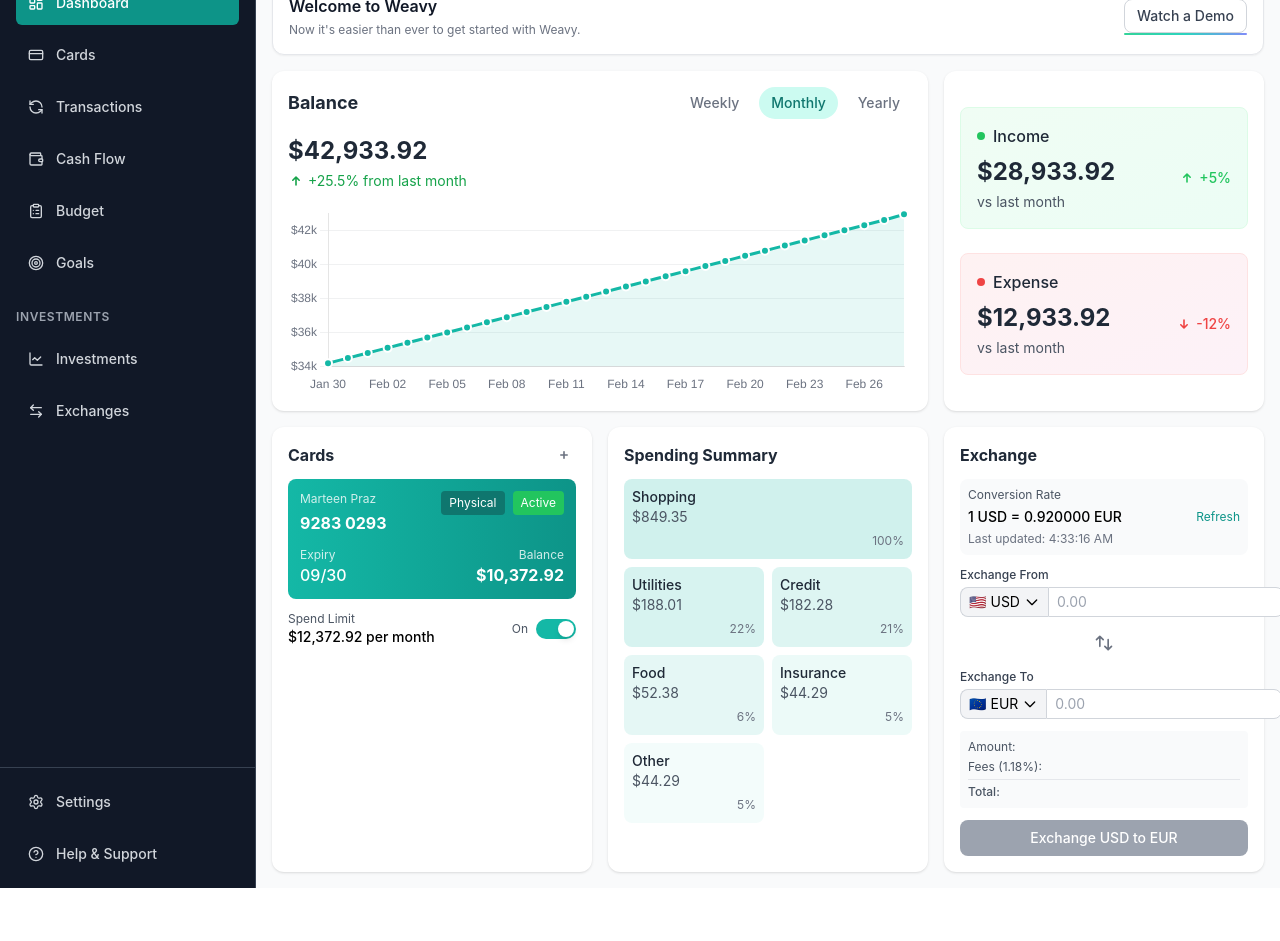
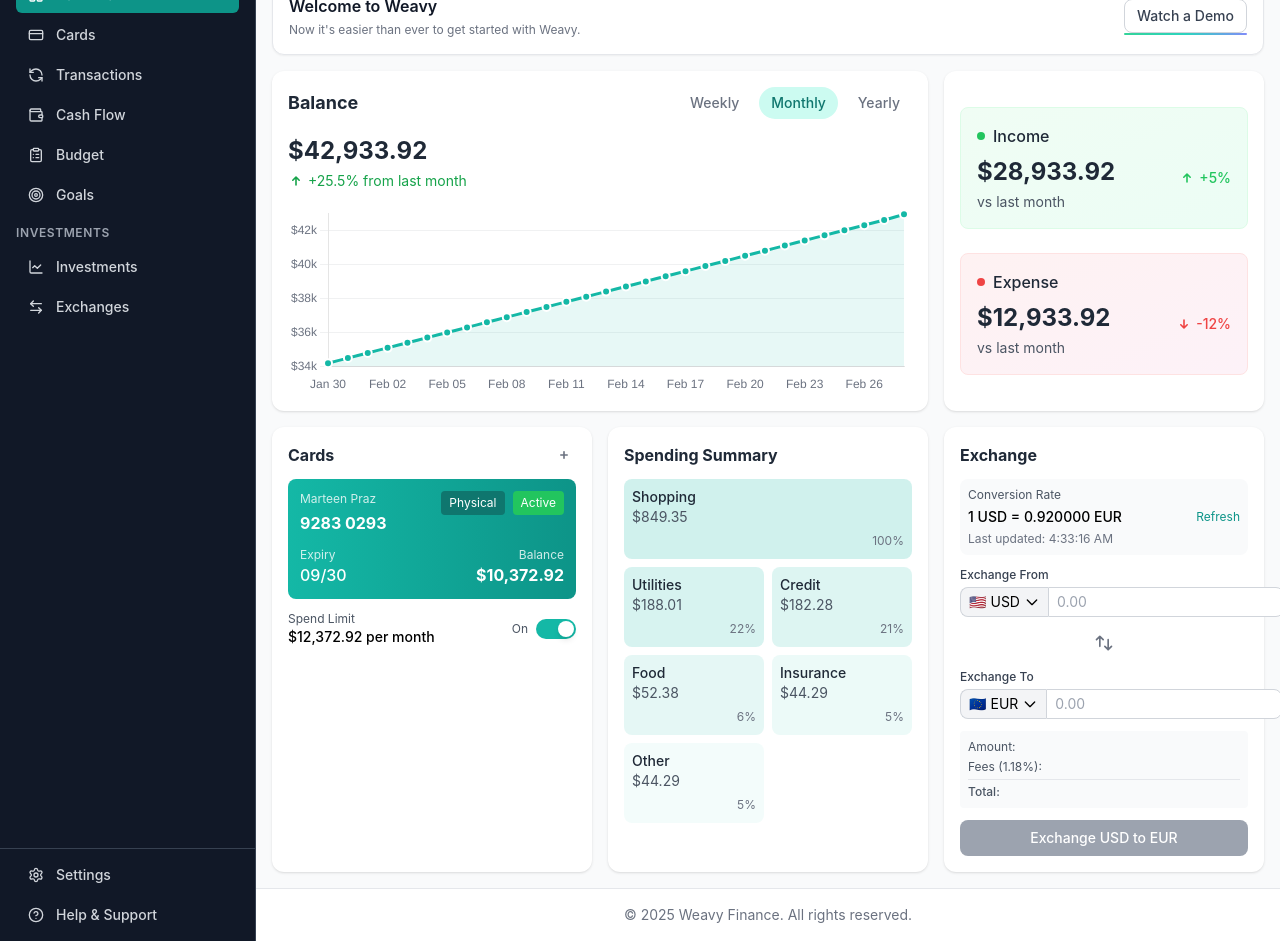
Before and after one commit to connorflynn4/WeavyFinance, a Next.js app: page / in a window 1280 px wide. Shown: the part 120-1061 px from the top of the page. Before the commit the page ends 1008 px from the top, so only its background shows below. Built offline with nearby package versions, Linux system fonts and the light colour scheme.

Commit message:
menu tweaks + add footer

```diff
--- a/src/App.tsx
+++ b/src/App.tsx
@@ -90,6 +90,15 @@
 
           {activeView === 'goals' && <GoalsPage />}
         </main>
+
+        {/* Footer */}
+        <footer className="bg-white border-t border-gray-200 mt-auto">
+          <div className="max-w-7xl mx-auto px-4 sm:px-6 lg:px-8 py-4">
+            <p className="text-gray-500 text-sm text-center">
+              © 2025 Weavy Finance. All rights reserved.
+            </p>
+          </div>
+        </footer>
       </div>
     </div>
   );
--- a/src/components/Sidebar.tsx
+++ b/src/components/Sidebar.tsx
@@ -64,13 +64,13 @@
         {/* Navigation Menu */}
         <nav className="flex-1 px-3 lg:px-4 py-2 lg:py-4 min-h-0">
           {/* Main Menu */}
-          <div className="mb-3 lg:mb-6">
-            <h3 className="text-gray-400 text-xs font-semibold uppercase tracking-wider mb-2 lg:mb-3">Main Menu</h3>
-            <ul className="space-y-1 lg:space-y-2">
+          <div className="mb-3">
+            <h3 className="text-gray-400 text-xs font-semibold uppercase tracking-wider mb-2">Main Menu</h3>
+            <ul className="space-y-1">
               <li>
                 <button
                   onClick={() => handleNavClick('dashboard')}
-                  className={`w-full flex items-center px-2 lg:px-3 py-2 lg:py-3 rounded-md text-sm font-medium transition-colors duration-200 ${
+                  className={`w-full flex items-center px-2 lg:px-3 py-2 rounded-md text-sm font-medium transition-colors duration-200 ${
                     activeView === 'dashboard'
                       ? 'bg-teal-600 text-white'
                       : 'text-gray-300 hover:bg-gray-800 hover:text-white'
@@ -83,7 +83,7 @@
               <li>
                 <button
                   onClick={() => handleNavClick('cards')}
-                  className={`w-full flex items-center px-2 lg:px-3 py-2 lg:py-3 rounded-md text-sm font-medium transition-colors duration-200 ${
+                  className={`w-full flex items-center px-2 lg:px-3 py-2 rounded-md text-sm font-medium transition-colors duration-200 ${
                     activeView === 'cards'
                       ? 'bg-teal-600 text-white'
                       : 'text-gray-300 hover:bg-gray-800 hover:text-white'
@@ -96,7 +96,7 @@
               <li>
                 <button
                   onClick={() => handleNavClick('transactions')}
-                  className={`w-full flex items-center px-2 lg:px-3 py-2 lg:py-3 rounded-md text-sm font-medium transition-colors duration-200 ${
+                  className={`w-full flex items-center px-2 lg:px-3 py-2 rounded-md text-sm font-medium transition-colors duration-200 ${
                     activeView === 'transactions'
                       ? 'bg-teal-600 text-white'
                       : 'text-gray-300 hover:bg-gray-800 hover:text-white'
@@ -107,13 +107,13 @@
                 </button>
               </li>
               <li>
-                <button className="w-full flex items-center px-2 lg:px-3 py-2 lg:py-3 rounded-md text-sm font-medium text-gray-300 hover:bg-gray-800 hover:text-white transition-colors duration-200">
+                <button className="w-full flex items-center px-2 lg:px-3 py-2 rounded-md text-sm font-medium text-gray-300 hover:bg-gray-800 hover:text-white transition-colors duration-200">
                   <Wallet className="w-4 h-4 mr-2 lg:mr-3" />
                   Cash Flow
                 </button>
               </li>
               <li>
-                <button className="w-full flex items-center px-2 lg:px-3 py-2 lg:py-3 rounded-md text-sm font-medium text-gray-300 hover:bg-gray-800 hover:text-white transition-colors duration-200">
+                <button className="w-full flex items-center px-2 lg:px-3 py-2 rounded-md text-sm font-medium text-gray-300 hover:bg-gray-800 hover:text-white transition-colors duration-200">
                   <ClipboardList className="w-4 h-4 mr-2 lg:mr-3" />
                   Budget
                 </button>
@@ -121,7 +121,7 @@
               <li>
                 <button
                   onClick={() => handleNavClick('goals')}
-                  className={`w-full flex items-center px-2 lg:px-3 py-2 lg:py-3 rounded-md text-sm font-medium transition-colors duration-200 ${
+                  className={`w-full flex items-center px-2 lg:px-3 py-2 rounded-md text-sm font-medium transition-colors duration-200 ${
                     activeView === 'goals'
                       ? 'bg-teal-600 text-white'
                       : 'text-gray-300 hover:bg-gray-800 hover:text-white'
@@ -135,13 +135,13 @@
           </div>
 
           {/* Investments */}
-          <div className="mb-3 lg:mb-6">
-            <h3 className="text-gray-400 text-xs font-semibold uppercase tracking-wider mb-2 lg:mb-3">Investments</h3>
-            <ul className="space-y-1 lg:space-y-2">
+          <div className="mb-3">
+            <h3 className="text-gray-400 text-xs font-semibold uppercase tracking-wider mb-2">Investments</h3>
+            <ul className="space-y-1">
               <li>
                 <button
                   onClick={() => handleNavClick('investments')}
-                  className={`w-full flex items-center px-2 lg:px-3 py-2 lg:py-3 rounded-md text-sm font-medium transition-colors duration-200 ${
+                  className={`w-full flex items-center px-2 lg:px-3 py-2 rounded-md text-sm font-medium transition-colors duration-200 ${
                     activeView === 'investments'
                       ? 'bg-teal-600 text-white'
                       : 'text-gray-300 hover:bg-gray-800 hover:text-white'
@@ -154,7 +154,7 @@
               <li>
                 <button
                   onClick={() => handleNavClick('exchanges')}
-                  className={`w-full flex items-center px-2 lg:px-3 py-2 lg:py-3 rounded-md text-sm font-medium transition-colors duration-200 ${
+                  className={`w-full flex items-center px-2 lg:px-3 py-2 rounded-md text-sm font-medium transition-colors duration-200 ${
                     activeView === 'exchanges'
                       ? 'bg-teal-600 text-white'
                       : 'text-gray-300 hover:bg-gray-800 hover:text-white'
@@ -169,16 +169,16 @@
         </nav>
 
         {/* Footer */}
-        <div className="px-3 lg:px-4 py-2 lg:py-3 border-t border-gray-700 flex-shrink-0">
-          <ul className="space-y-1 lg:space-y-2">
+        <div className="px-3 lg:px-4 py-2 border-t border-gray-700 flex-shrink-0">
+          <ul className="space-y-1">
             <li>
-              <button className="w-full flex items-center px-2 lg:px-3 py-2 lg:py-3 rounded-md text-sm font-medium text-gray-300 hover:bg-gray-800 hover:text-white transition-colors duration-200">
+              <button className="w-full flex items-center px-2 lg:px-3 py-2 rounded-md text-sm font-medium text-gray-300 hover:bg-gray-800 hover:text-white transition-colors duration-200">
                 <SettingsIcon className="w-4 h-4 mr-2 lg:mr-3" />
                 Settings
               </button>
             </li>
             <li>
-              <button className="w-full flex items-center px-2 lg:px-3 py-2 lg:py-3 rounded-md text-sm font-medium text-gray-300 hover:bg-gray-800 hover:text-white transition-colors duration-200">
+              <button className="w-full flex items-center px-2 lg:px-3 py-2 rounded-md text-sm font-medium text-gray-300 hover:bg-gray-800 hover:text-white transition-colors duration-200">
                 <HelpCircle className="w-4 h-4 mr-2 lg:mr-3" />
                 Help & Support
               </button>
```
